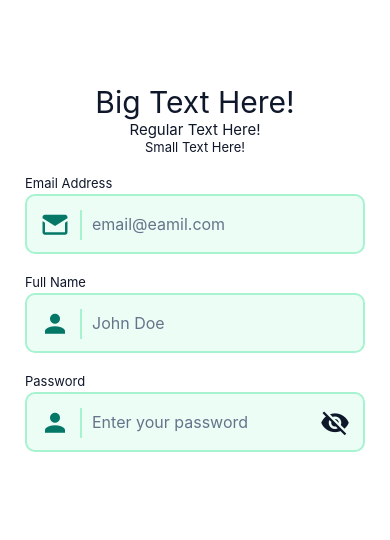
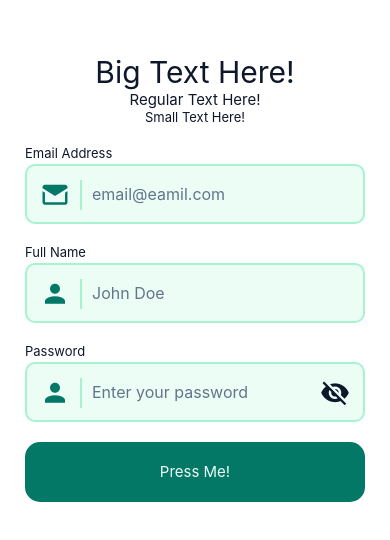
Before and after one commit to iaxelrad/StyledComponentsTS, a React Native app: screen / in a window 390 px wide. Shown: the part 152-692 px from the top of the page. Built offline with nearby package versions, Linux system fonts and the light colour scheme.

Commit message:
A Reusable Button Component

```diff
--- a/src/App.tsx
+++ b/src/App.tsx
@@ -1,6 +1,7 @@
 import React, { useState, FunctionComponent } from 'react';
 import MainContainer from './components/Containers/MainContainer';
 import StyledTextInput from './components/Inputs/StyledTextInput';
+import RegularButton from './components/Buttons/RegularButton';
 import BigText from './components/Texts/BigText';
 import RegularText from './components/Texts/RegularText';
 import SmallText from './components/Texts/SmallText';
@@ -41,6 +42,12 @@ const App: FunctionComponent = () => {
         isPassword={true}
         style={{ marginBottom: 20 }}
       />
+      <RegularButton
+        onPress={() => {
+          // ANY ON PRESS ACTION
+        }}>
+        Press Me!
+      </RegularButton>
     </MainContainer>
   );
 };
--- /dev/null
+++ b/src/components/Buttons/RegularButton.tsx
@@ -0,0 +1,28 @@
+import React, { FunctionComponent } from 'react';
+import styled from 'styled-components/native';
+import RegularText from '../Texts/RegularText';
+import { colors } from '../colors';
+import { ButtonProps } from './types';
+const { primary, accent } = colors;
+
+const ButtonView = styled.TouchableOpacity`
+  background-color: ${accent};
+  width: 100%;
+  height: 60px;
+  padding: 15px;
+  border-radius: 15px;
+  justify-content: center;
+  align-items: center;
+`;
+
+const RegularButton: FunctionComponent<ButtonProps> = props => {
+  return (
+    <ButtonView onPress={props.onPress} style={props.style}>
+      <RegularText style={[{ color: primary }, props.textStyle]}>
+        {props.children}
+      </RegularText>
+    </ButtonView>
+  );
+};
+
+export default RegularButton;
--- /dev/null
+++ b/src/components/Buttons/types.tsx
@@ -0,0 +1,14 @@
+import { ReactNode } from 'react';
+import {
+  GestureResponderEvent,
+  StyleProp,
+  TextStyle,
+  ViewStyle,
+} from 'react-native';
+
+export interface ButtonProps {
+  children: ReactNode;
+  style?: StyleProp<ViewStyle>;
+  textStyle?: StyleProp<TextStyle>;
+  onPress: ((event: GestureResponderEvent) => void) | undefined;
+}
```
